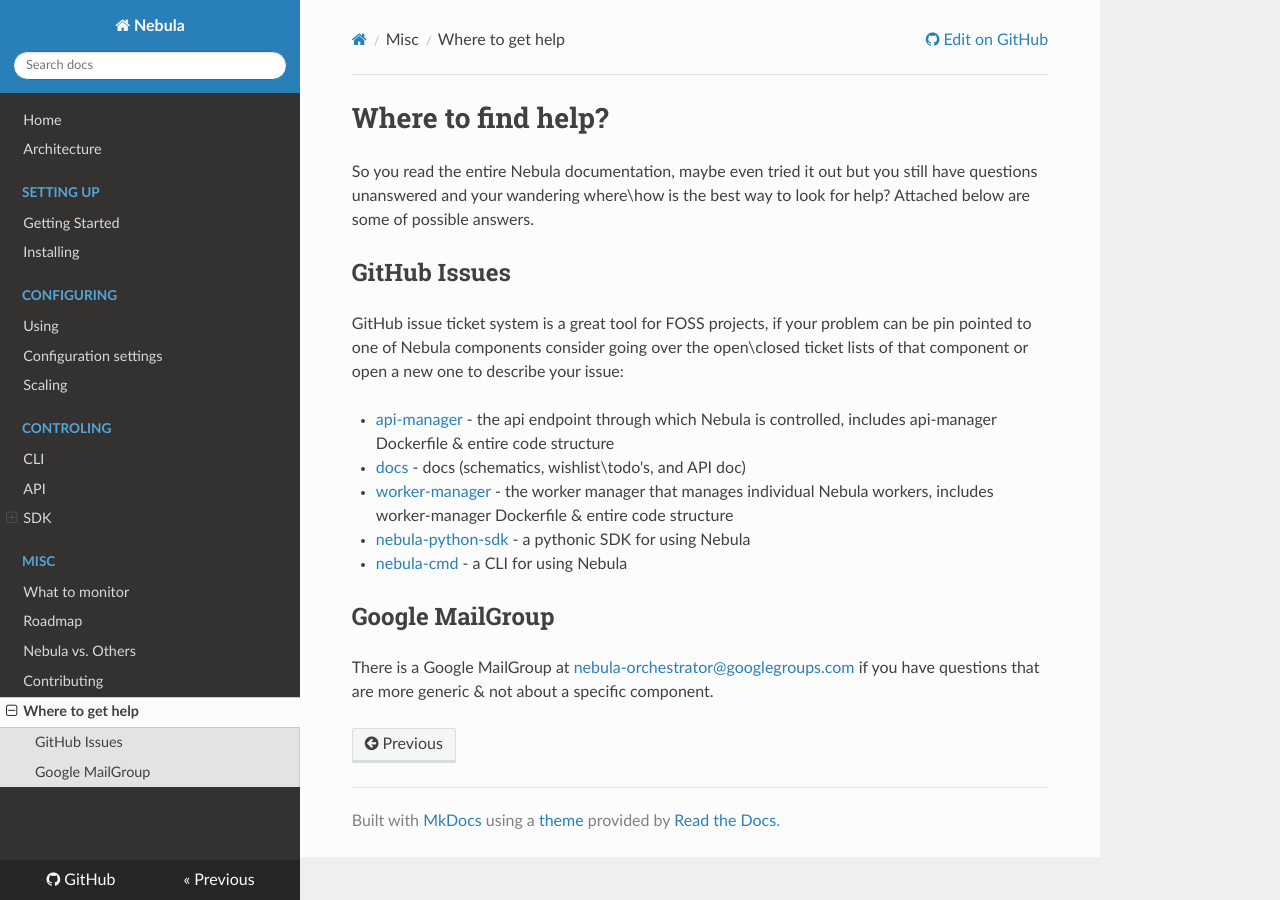
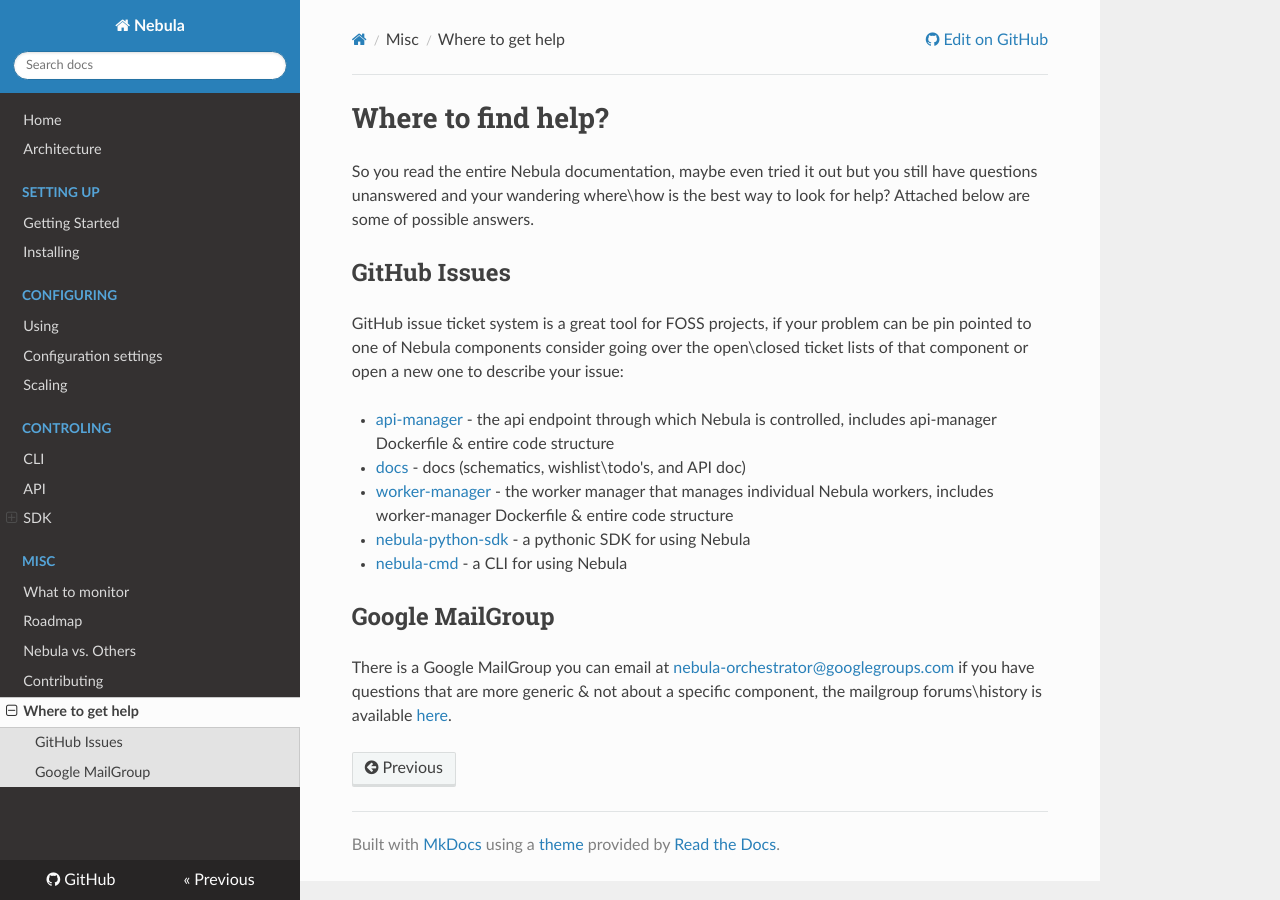
Before and after one commit to nebula-orchestrator/docs, an MkDocs documentation site: the page built from docs/help.md, in a window 1280 px wide. Built offline with MkDocs 1.6.1, drawn with Linux system fonts in a browser that asks for light colours; nearby versions of some CDN libraries; old or Windows-style settings are respelled for this version of MkDocs.

Commit message:
adding mailgroup history location

```diff
--- a/docs/help.md
+++ b/docs/help.md
@@ -16,4 +16,4 @@
 
 ## Google MailGroup
 
-There is a Google MailGroup at [nebula-orchestrator@googlegroups.com](mailto:nebula-orchestrator@googlegroups.com) if you have questions that are more generic & not about a specific component.
+There is a Google MailGroup you can email at [nebula-orchestrator@googlegroups.com](mailto:nebula-orchestrator@googlegroups.com) if you have questions that are more generic & not about a specific component, the mailgroup forums\history is available [here](https://groups.google.com/d/forum/nebula-orchestrator).
```
